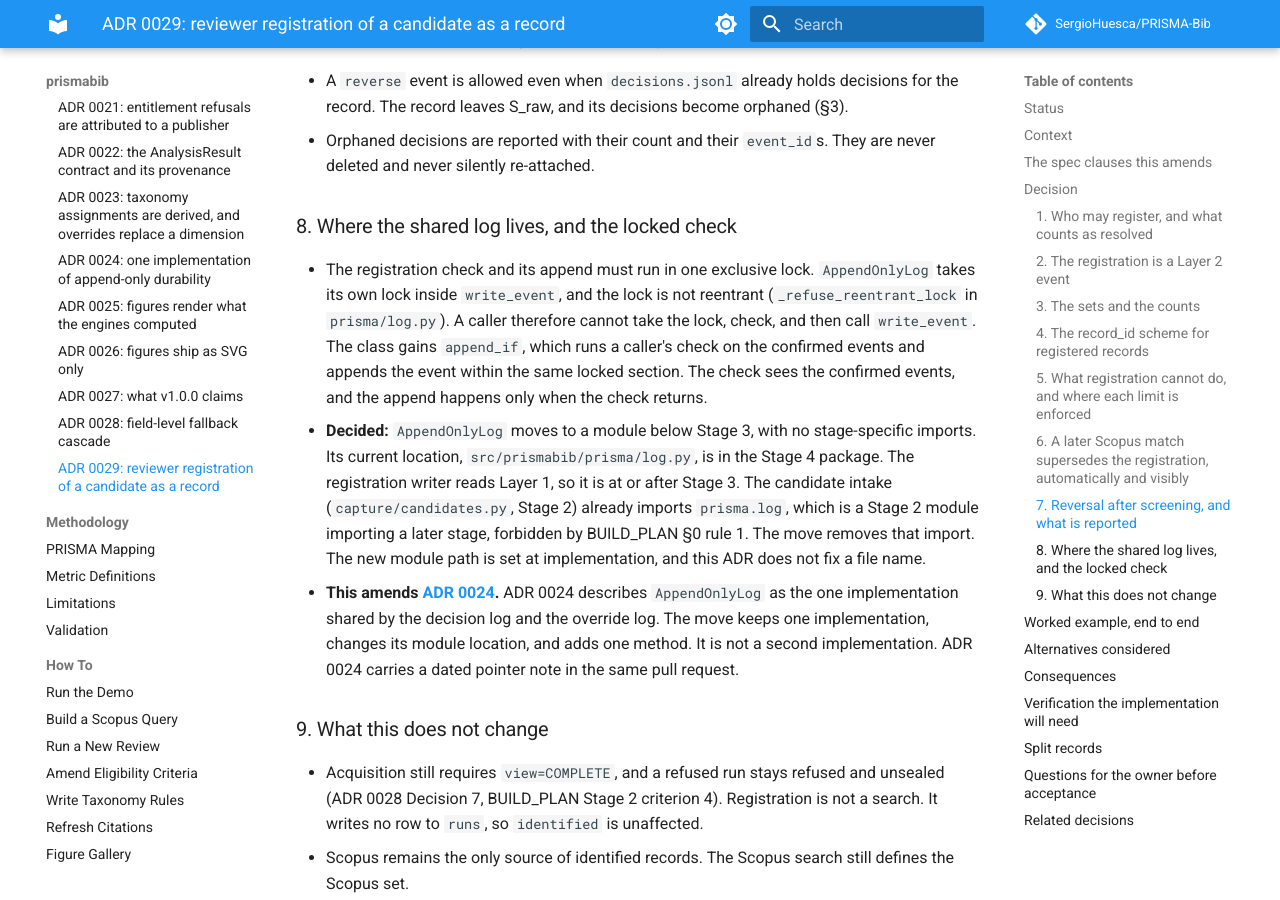
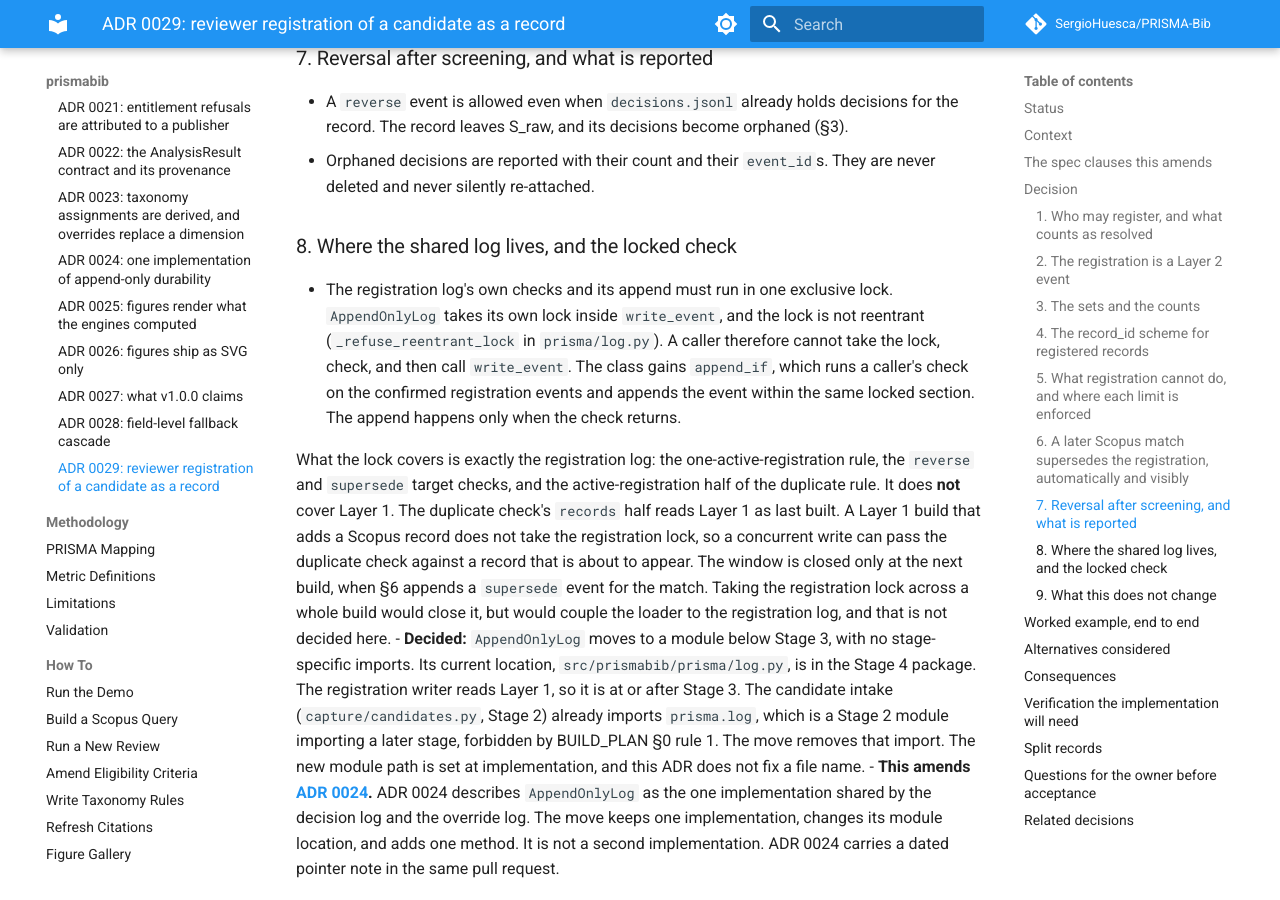
Before and after one commit to SergioHuesca/PRISMA-Bib, an MkDocs documentation site: the page built from docs/architecture/adr/0029-reviewer-registration-of-a-candidate-as-a-record.md, in a window 1280 px wide and 900 px high, scrolled down 7454 px. Built offline with MkDocs 1.6.1 and Material for MkDocs 9.7.7, drawn with Linux system fonts in a browser that asks for light colours; comment, search, counter and statistics services are not loaded; some of the changed text lies outside the part shown.

Commit message:
docs(adr): ADR 0029 archive destination and lock scope
Layer 0 payloads are not committed to git (BUILD_PLAN §2.5); they stay
in the owner's local archive. The registration log and sidecar are
tracked in git. The Layer 1 duplicate check is outside the registration
lock, and the window is closed by the §6 supersede at the next build.

Status remains Proposed.

Co-Authored-By: Claude Haiku 5.5 <noreply@anthropic.com>
Claude-Session: https://claude.ai/code/session_01QjNadz7h2UAZ2C2xhuaY8z

```diff
--- a/docs/architecture/adr/0029-reviewer-registration-of-a-candidate-as-a-record.md
+++ b/docs/architecture/adr/0029-reviewer-registration-of-a-candidate-as-a-record.md
@@ -55,7 +55,7 @@ The project's `CLAUDE.md` states the rule as: "Contracts, schemas, and acceptanc
 
 ### 2. The registration is a Layer 2 event
 
-- A registration is written to `projects/<slug>/decisions/registrations.jsonl`, with the checksum sidecar `registrations.jsonl.sha256`, through `AppendOnlyLog` (ADR 0024), as candidate paste events already are. It is a separate file, not `decisions.jsonl`, so the Stage 4 fold keyed on `(stage, record_id, reviewer)` is not changed. Like `decisions.jsonl`, the file and its sidecar are tracked in git, as BUILD_PLAN §2.5 recommends, and they are archived with the Stage 11 numbers (Consequence 9).
+- A registration is written to `projects/<slug>/decisions/registrations.jsonl`, with the checksum sidecar `registrations.jsonl.sha256`, through `AppendOnlyLog` (ADR 0024), as candidate paste events already are. It is a separate file, not `decisions.jsonl`, so the Stage 4 fold keyed on `(stage, record_id, reviewer)` is not changed. Like `decisions.jsonl`, the file and its sidecar are tracked in git, as BUILD_PLAN §2.5 recommends. The Layer 0 payloads they reference are not committed; see Consequence 9.
 - Each event carries `event_id` (ULID), `schema_version` (1), `ts` (UTC, ending `Z`), `project`, and `action`. The actions are:
   - `register`, which creates a record. It carries `reviewer`, `record_id`, `candidate_id` (the id from ADR 0028 Decision 5), `match_rule` (`doi`, `title_year` or `near_confirmed`), `source_level` (always 4), `source_payload_ref`, `source_payload_sha256`, and `doi` (required);
   - `reverse`, which removes a record it names. It carries `reviewer`, `reverses` (the `event_id` of the `register` event) and a mandatory `reason`;
@@ -108,7 +108,7 @@ Worked example of a `register` event. Illustrative values, not from a real run:
 | The work must have a DOI | The registration writer, against the referenced payload | A pure check before the write. |
 | Exactly one work satisfies a match rule | The registration writer, against the referenced payload | A pure check before the write. |
 | A near match is registered only with the reviewer's confirmation in the same call | The registration writer | A `near_confirmed` event is written only from a call that carries the confirmation. The event model requires a non-empty `reviewer` for it. |
-| No registration of a paper the corpus already holds (a `records` row, or an active registration, with the same DOI or the same normalised title and year) | The registration writer, against Layer 1 as built, repeated inside the lock (§8) | The check reads Layer 1 and is run again under the lock, so a concurrent write cannot pass it. |
+| No registration of a paper the corpus already holds (a `records` row, or an active registration, with the same DOI or the same normalised title and year) | The registration writer, against Layer 1 as last built (the `records` half), and against the active registrations under the lock (the registration half) | The `records` half reads Layer 1 outside the registration lock, so a concurrent build can add a matching Scopus record after the check. The window is closed by the §6 `supersede` at the next build (§8). The registration half is checked inside the lock. |
 | No second active registration for one `candidate_id` | The registration writer, **inside** the exclusive lock of the registration log, through `append_if` (§8) | The check reads the log's confirmed events, and the append follows in the same locked section. |
 | A `reverse` names only an active registration | The registration writer, inside the exclusive lock | As above. |
 | A `supersede` names only an active registration | The automatic step in §6, inside the exclusive lock | As above. |
@@ -136,7 +136,9 @@ Worked example of a `register` event. Illustrative values, not from a real run:
 
 ### 8. Where the shared log lives, and the locked check
 
-- The registration check and its append must run in one exclusive lock. `AppendOnlyLog` takes its own lock inside `write_event`, and the lock is not reentrant (`_refuse_reentrant_lock` in `prisma/log.py`). A caller therefore cannot take the lock, check, and then call `write_event`. The class gains `append_if`, which runs a caller's check on the confirmed events and appends the event within the same locked section. The check sees the confirmed events, and the append happens only when the check returns.
+- The registration log's own checks and its append must run in one exclusive lock. `AppendOnlyLog` takes its own lock inside `write_event`, and the lock is not reentrant (`_refuse_reentrant_lock` in `prisma/log.py`). A caller therefore cannot take the lock, check, and then call `write_event`. The class gains `append_if`, which runs a caller's check on the confirmed registration events and appends the event within the same locked section. The append happens only when the check returns.
+
+What the lock covers is exactly the registration log: the one-active-registration rule, the `reverse` and `supersede` target checks, and the active-registration half of the duplicate rule. It does **not** cover Layer 1. The duplicate check's `records` half reads Layer 1 as last built. A Layer 1 build that adds a Scopus record does not take the registration lock, so a concurrent write can pass the duplicate check against a record that is about to appear. The window is closed only at the next build, when §6 appends a `supersede` event for the match. Taking the registration lock across a whole build would close it, but would couple the loader to the registration log, and that is not decided here.
 - **Decided:** `AppendOnlyLog` moves to a module below Stage 3, with no stage-specific imports. Its current location, `src/prismabib/prisma/log.py`, is in the Stage 4 package. The registration writer reads Layer 1, so it is at or after Stage 3. The candidate intake (`capture/candidates.py`, Stage 2) already imports `prisma.log`, which is a Stage 2 module importing a later stage, forbidden by BUILD_PLAN §0 rule 1. The move removes that import. The new module path is set at implementation, and this ADR does not fix a file name.
 - **This amends [ADR 0024](0024-one-implementation-of-append-only-durability.md).** ADR 0024 describes `AppendOnlyLog` as the one implementation shared by the decision log and the override log. The move keeps one implementation, changes its module location, and adds one method. It is not a second implementation. ADR 0024 carries a dated pointer note in the same pull request.
 
@@ -187,7 +189,7 @@ Illustrative values, not from a real run. Suppose a review has `identified = 1,2
 6. **Selection risk.** The reviewer chooses which resolved candidates to register. Each registration names its reviewer and time. The number of resolved candidates not registered is reported beside `registered`. The methods state the query each paste was made with.
 7. **Stage 7 citation metrics.** Registered records have no Scopus citation snapshot. Their `cited_by_count` is reported as `unavailable`, counted explicitly in every citation denominator, split by origin, and never imputed. This applies ADR 0028 Consequence 6 and Resolved item 6.
 8. **Methods and exports name the second population.** The corpus is no longer only the Scopus search's results. The methods state each registration's match rule, reviewer, and the fact that the paper came from a manual Google Scholar search, which has no API.
-9. **Reproducibility needs Layer 2 as well as Layer 0.** A corpus with registrations reproduces only if `registrations.jsonl`, its sidecar and the referenced Layer 0 payloads are kept. BUILD_PLAN §2.5 says `decisions.jsonl` is optional to track and recommends tracking it, because it is the human labour. It does not mention `registrations.jsonl`. The owner has decided that the registration log and its sidecar are tracked in git, as §2.5 recommends for `decisions.jsonl`, and that they are archived with the Stage 11 numbers, together with the referenced Layer 0 payloads.
+9. **Reproducibility needs Layer 2 as well as Layer 0.** A corpus with registrations reproduces only if `registrations.jsonl`, its sidecar and the referenced Layer 0 payloads are kept. BUILD_PLAN §2.5 says `decisions.jsonl` is optional to track and recommends tracking it, because it is the human labour. It does not mention `registrations.jsonl`. The owner has decided that the registration log and its sidecar are tracked in git, as §2.5 recommends for `decisions.jsonl`. The referenced Layer 0 payloads are **not** committed to git. They are Scopus or OpenAlex data, and §2.5 forbids committing Layer 0 raw JSONL. They stay in the owner's local Layer 0 archive (`projects/<slug>/raw/`, which is gitignored). The archive that accompanies the Stage 11 numbers is therefore the git-tracked registration log and sidecar, plus the local Layer 0 archive, and it is not a git commit. A clean clone reproduces a corpus with registrations only where the local Layer 0 archive is also present.
 
 ## Verification the implementation will need
 
```
